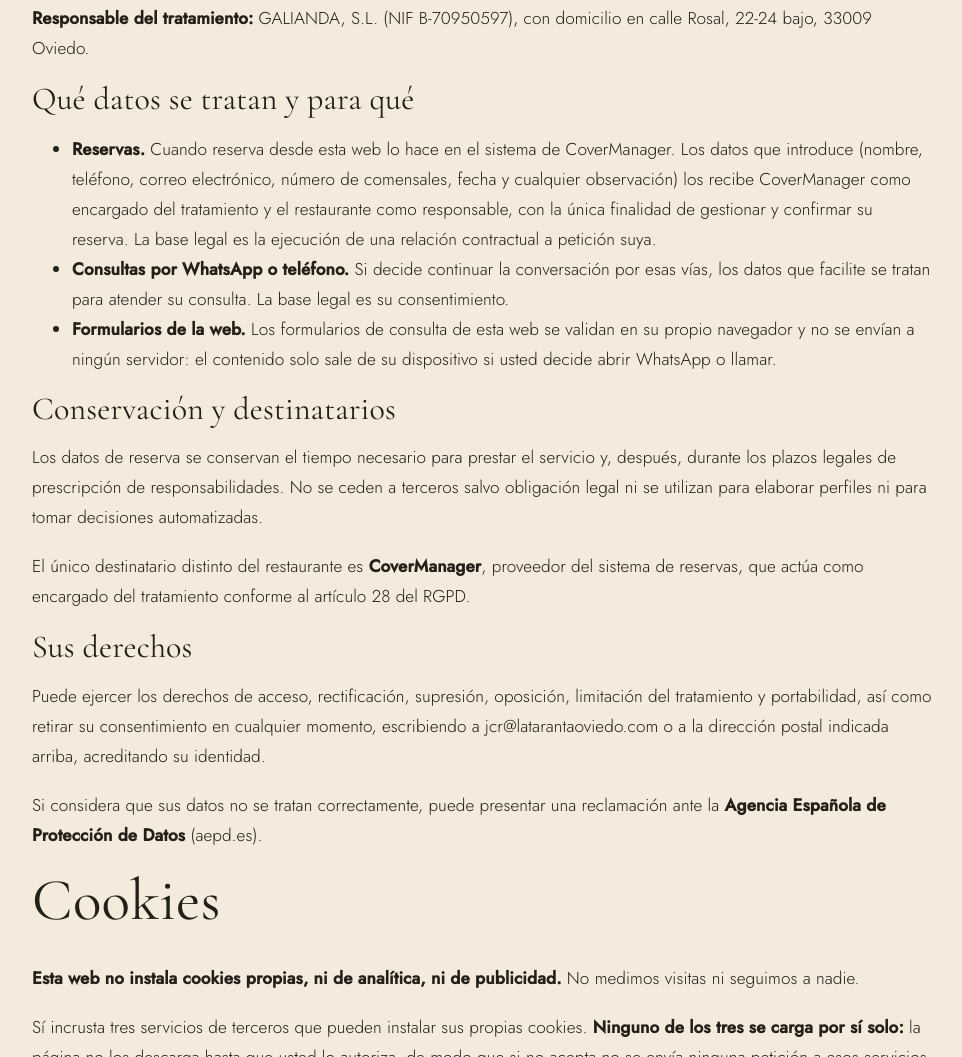
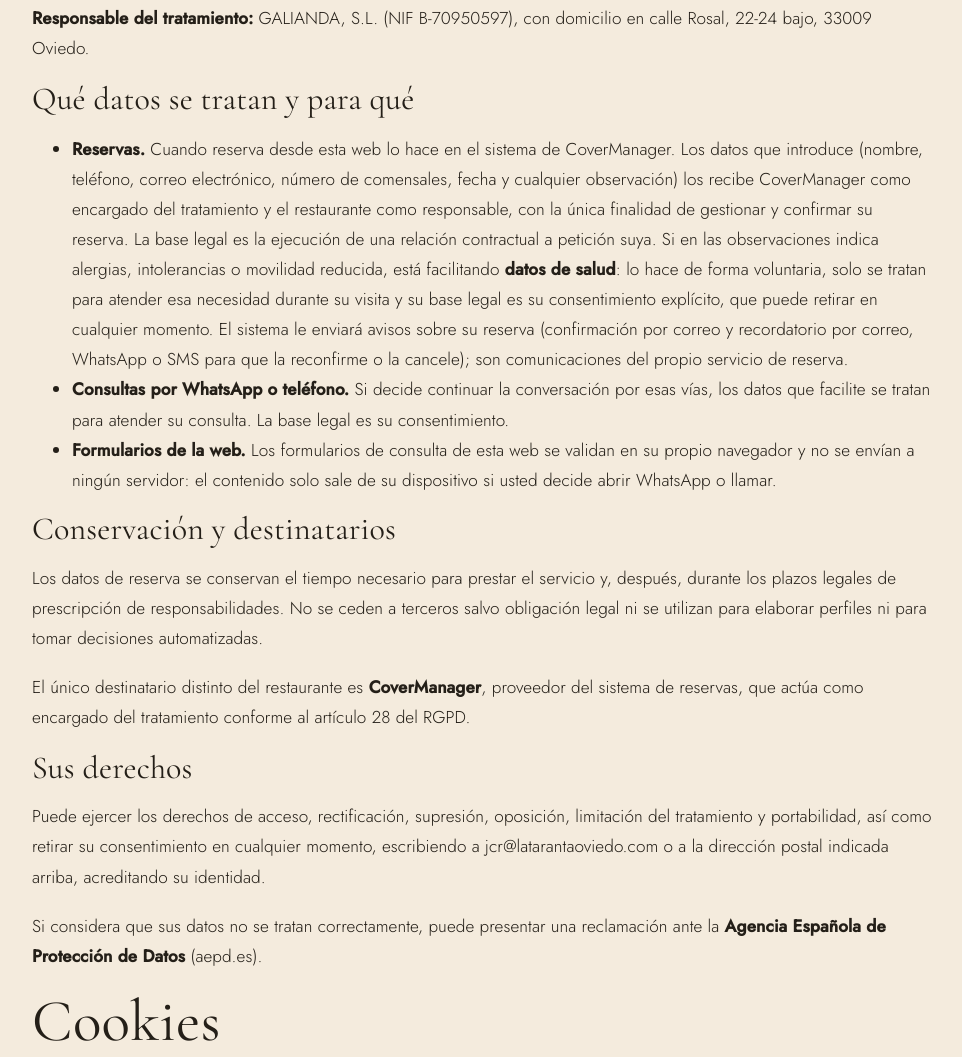
Before and after one commit to sefiro888/taranta, a plain HTML site: page politica-privacidad.html in a window 1280 px wide. Shown: the part 1336-2393 px from the top of the page, without its empty margins (158-1120 px from the left). Drawn offline with nearby package versions, Linux system fonts and the light colour scheme.

Commit message:
Condiciones de reserva y privacidad al dia con el sistema de reservas
Las condiciones decian que habia que reservar con 24 a 48 horas de antelacion
y que la mesa se confirmaba por telefono o correo. Con CoverManager se reserva
en linea segun disponibilidad (la prueba permitio reservar para el mismo dia),
la confirmacion es automatica por correo y se avisa por WhatsApp o SMS para que
el cliente reconfirme o cancele, y la mesa se libera a los 15 minutos de la
hora reservada. La web lo cuenta asi.

La politica de privacidad nombra los datos de salud (alergias, intolerancias,
movilidad reducida) que el cliente puede indicar al reservar, con su
consentimiento explicito, y los avisos automaticos de la reserva.

El menu degustacion sigue pidiendo 48 horas.

Co-Authored-By: Claude Sonnet 5.5 <noreply@anthropic.com>

```diff
--- a/politica-privacidad.html
+++ b/politica-privacidad.html
@@ -145,7 +145,7 @@
 
     <h3>Qué datos se tratan y para qué</h3>
     <ul>
-      <li><b>Reservas.</b> Cuando reserva desde esta web lo hace en el sistema de CoverManager. Los datos que introduce (nombre, teléfono, correo electrónico, número de comensales, fecha y cualquier observación) los recibe CoverManager como encargado del tratamiento y el restaurante como responsable, con la única finalidad de gestionar y confirmar su reserva. La base legal es la ejecución de una relación contractual a petición suya.</li>
+      <li><b>Reservas.</b> Cuando reserva desde esta web lo hace en el sistema de CoverManager. Los datos que introduce (nombre, teléfono, correo electrónico, número de comensales, fecha y cualquier observación) los recibe CoverManager como encargado del tratamiento y el restaurante como responsable, con la única finalidad de gestionar y confirmar su reserva. La base legal es la ejecución de una relación contractual a petición suya. Si en las observaciones indica alergias, intolerancias o movilidad reducida, está facilitando <b>datos de salud</b>: lo hace de forma voluntaria, solo se tratan para atender esa necesidad durante su visita y su base legal es su consentimiento explícito, que puede retirar en cualquier momento. El sistema le enviará avisos sobre su reserva (confirmación por correo y recordatorio por correo, WhatsApp o SMS para que la reconfirme o la cancele); son comunicaciones del propio servicio de reserva.</li>
       <li><b>Consultas por WhatsApp o teléfono.</b> Si decide continuar la conversación por esas vías, los datos que facilite se tratan para atender su consulta. La base legal es su consentimiento.</li>
       <li><b>Formularios de la web.</b> Los formularios de consulta de esta web se validan en su propio navegador y no se envían a ningún servidor: el contenido solo sale de su dispositivo si usted decide abrir WhatsApp o llamar.</li>
     </ul>
```
Also changed, not shown: reservas.html (+1 -1 lines).
